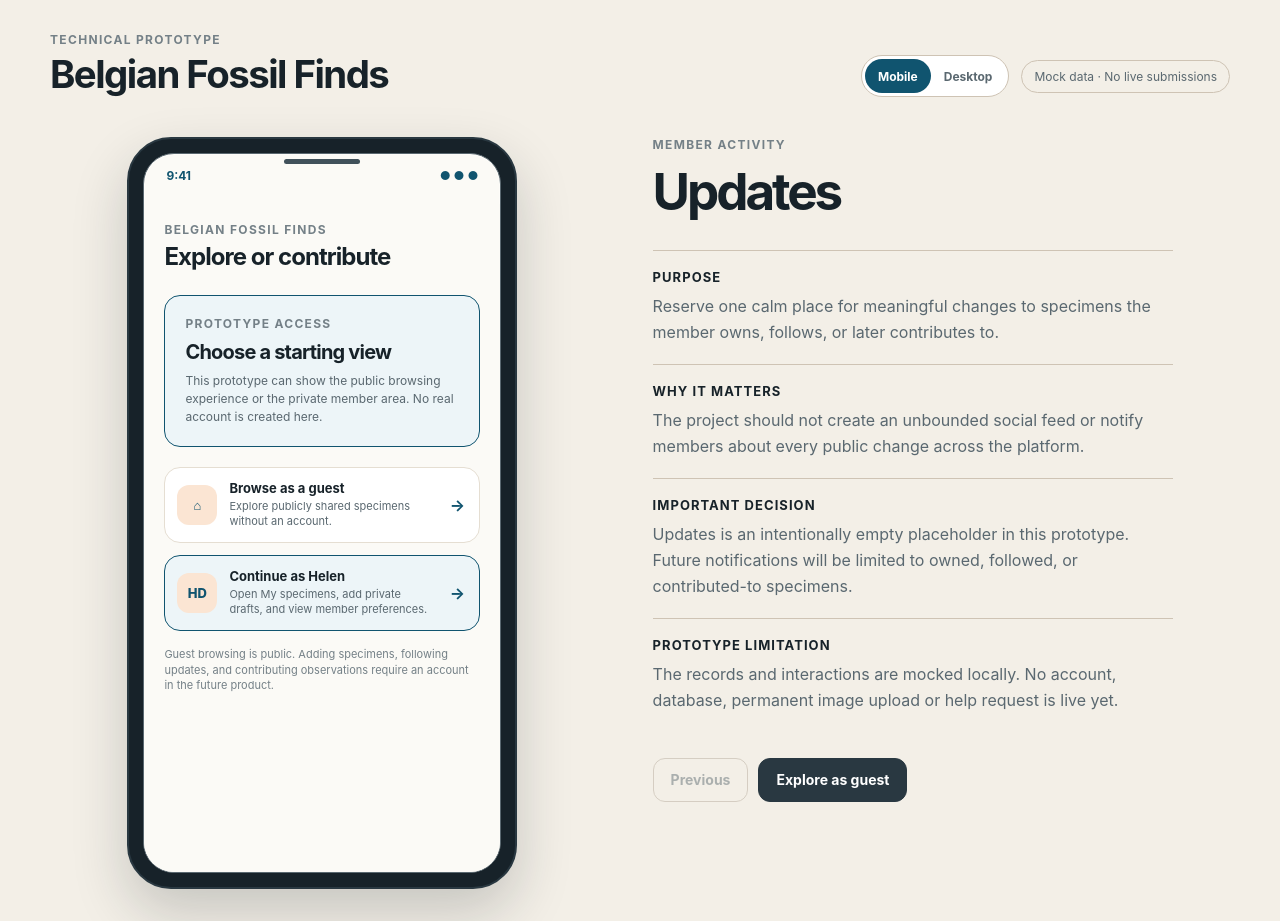
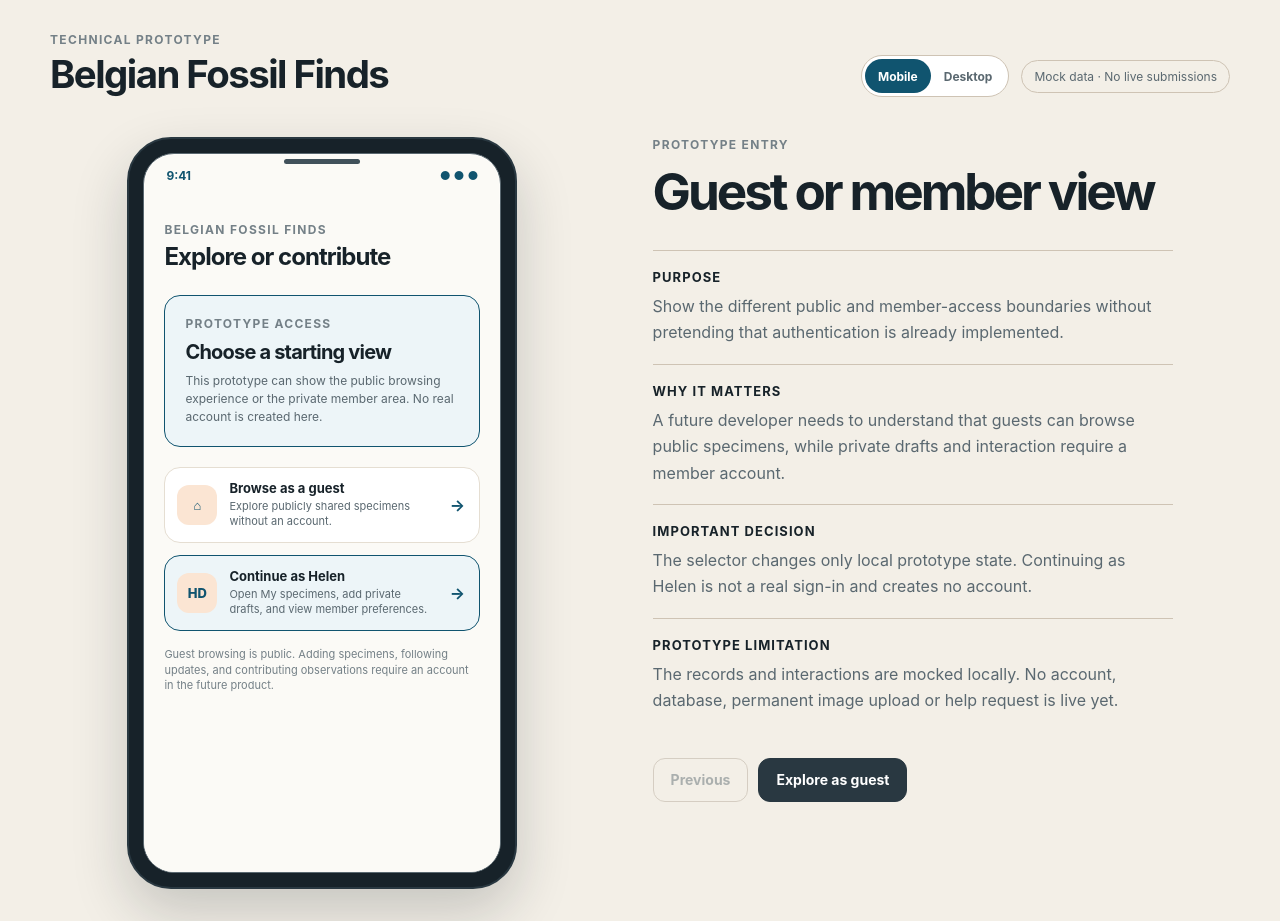
Before and after one commit to HelEvX/belgian-finds-prototype, a React (Vite) app: page / in a window 1280 px wide. Built offline with nearby package versions, Linux system fonts and the light colour scheme.

Commit message:
fix: align walkthrough notes with active prototype routes

```diff
--- a/src/prototype/stepNotes.ts
+++ b/src/prototype/stepNotes.ts
@@ -152,16 +152,6 @@ export const stepNotes: StepNote[] = [
       "Each section links back to its existing editor and then returns to Review. Saving requires at least one image, creates a private specimen in local state, and never publishes anything.",
   },
   {
-    label: "Review and save · Reserved next slice",
-    title: "Review specimen",
-    purpose:
-      "Reserve the next route for reviewing completed private-draft information before saving a private specimen.",
-    matters:
-      "Review and saving must be separate from future publication. The contributor needs a precise place to correct information before the entry is treated as complete.",
-    decision:
-      "Step 16 is reserved for the Review specimen implementation so it does not collide with guest-access or account-navigation work.",
-  },
-  {
     label: "Member activity",
     title: "Updates",
     purpose:
```
